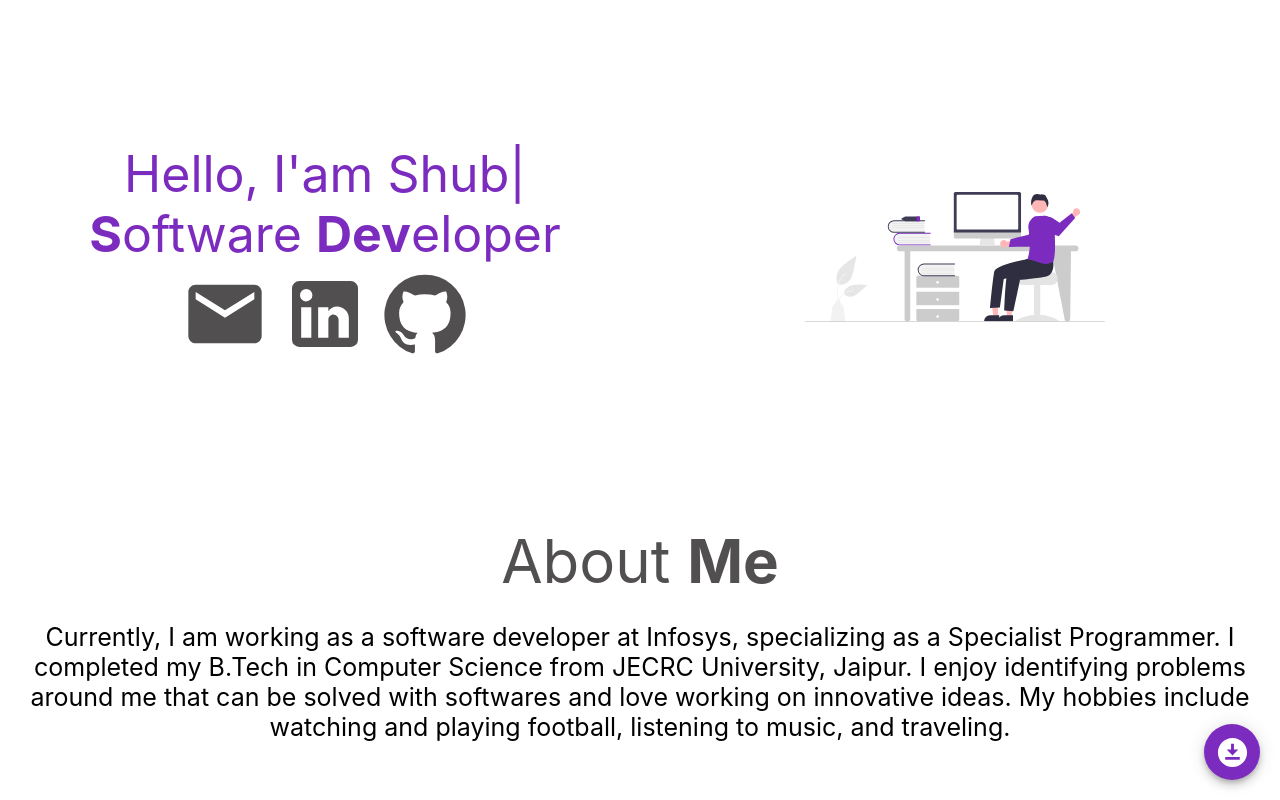
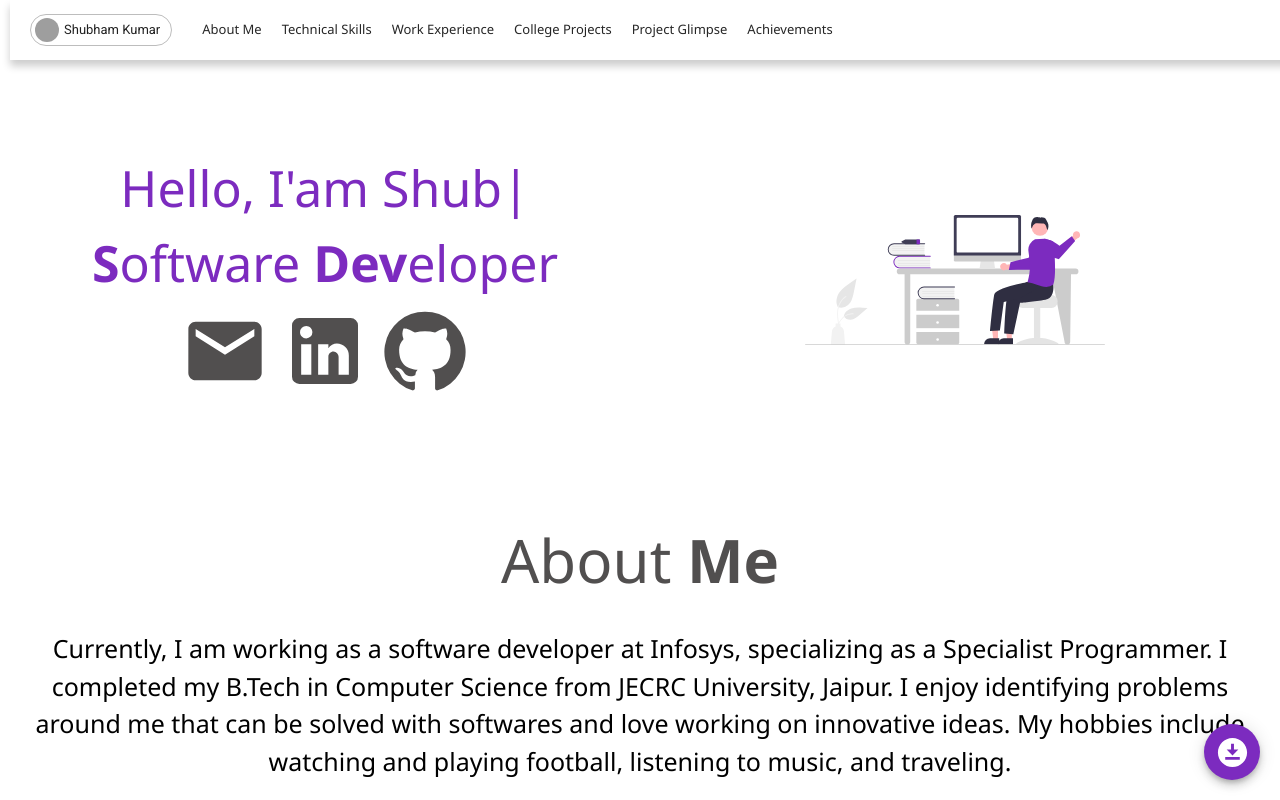
Before and after one commit to ShubhamKumar3010/portfolio, a React (Create React App) app: page / in a window 1280 px wide. Shown: the top 800 px of the page. Built offline with nearby package versions, Linux system fonts and the light colour scheme; grey boxes are pictures that could not be loaded.

Commit message:
"drawer added"

```diff
--- a/src/App.css
+++ b/src/App.css
@@ -1,6 +1,7 @@
 .App {
   text-align: center;
-  padding: 10px;
+  padding-left: 10px;
+  padding-right: 10px;
 }
 
 .App-logo {
@@ -39,7 +40,7 @@
 }
 
 ::-webkit-scrollbar-thumb {
-  background: #9858cd;
+  background: #514f4f;
   height: 30px;
   border-radius: 5px;
 }
--- a/src/App.tsx
+++ b/src/App.tsx
@@ -9,6 +9,7 @@ import ExperienceCard from "./components/ExperienceCard";
 import ProjectCard from "./components/ProjectCard";
 import Gallery from "./components/Gallery";
 import Achievements from "./components/Achievement";
+import Footer from "./components/Footer";
 
 function App() {
   return (
@@ -51,6 +52,9 @@ function App() {
             <Achievements />
           </section>
         </section>
+        <footer>
+          <Footer />
+        </footer>
         <FloatingButton />
       </div>
     </>
--- /dev/null
+++ b/src/components/DrawerTab.tsx
@@ -0,0 +1,58 @@
+import * as React from "react";
+import Box from "@mui/joy/Box";
+import IconButton from "@mui/joy/IconButton";
+import Drawer from "@mui/joy/Drawer";
+import Input from "@mui/joy/Input";
+import List from "@mui/joy/List";
+import ListItemButton from "@mui/joy/ListItemButton";
+import Typography from "@mui/joy/Typography";
+import ModalClose from "@mui/joy/ModalClose";
+import Menu from "@mui/icons-material/Menu";
+import Search from "@mui/icons-material/Search";
+
+export default function DrawerTab() {
+  const [open, setOpen] = React.useState(false);
+
+  return (
+    <React.Fragment>
+      <IconButton
+        variant="outlined"
+        color="neutral"
+        onClick={() => setOpen(true)}
+      >
+        <Menu />
+      </IconButton>
+      <Drawer open={open} onClose={() => setOpen(false)}>
+        <Box
+          sx={{
+            display: "flex",
+            alignItems: "center",
+            gap: 0.5,
+            ml: "auto",
+            mt: 1,
+            mr: 2,
+          }}
+        >
+          <ModalClose id="close-icon" sx={{ position: "initial" }} />
+        </Box>
+        <List
+          size="lg"
+          component="nav"
+          sx={{
+            flex: "none",
+            fontSize: "xl",
+            "& > div": { justifyContent: "center" },
+          }}
+        >
+          <ListItemButton sx={{ fontWeight: "lg" }}>Home</ListItemButton>
+          <ListItemButton>About Me</ListItemButton>
+          <ListItemButton>Technical Skills</ListItemButton>
+          <ListItemButton>Work Experience</ListItemButton>
+          <ListItemButton>College Projects</ListItemButton>
+          <ListItemButton>Project Glimpse</ListItemButton>
+          <ListItemButton>Achievements</ListItemButton>
+        </List>
+      </Drawer>
+    </React.Fragment>
+  );
+}
--- /dev/null
+++ b/src/components/Footer.tsx
@@ -0,0 +1,7 @@
+import React from "react";
+
+function Footer() {
+  return <div></div>;
+}
+
+export default Footer;
--- a/src/components/Gallery.tsx
+++ b/src/components/Gallery.tsx
@@ -40,7 +40,7 @@ const Gallery: React.FC = () => {
                     src={`${item}?w=248&fit=crop&auto=format`}
                     alt={item + "_gallery"}
                     loading="lazy"
-                    style={{ borderRadius: "20px" }}
+                    style={{ borderRadius: "10px" }}
                   />
                 </ImageListItem>
               ))}
--- a/src/components/HeaderDisplay.tsx
+++ b/src/components/HeaderDisplay.tsx
@@ -36,6 +36,7 @@ const HeaderDisplay: React.FC<HeaderDisplayProps> = ({
         flexGrow={1}
         alignItems="center"
         justifyContent="center"
+        marginTop="70px"
       >
         <Grid
           padding={isMobileView ? "30px" : "15px"}
--- /dev/null
+++ b/src/components/Navbar.css
@@ -0,0 +1,329 @@
+* {
+    box-sizing: border-box;
+    margin: 0;
+    padding: 0;
+}
+
+body {
+    font-family: 'Segoe UI', Tahoma, Geneva, Verdana, sans-serif;
+    background: #fff;
+    color: #000;
+    font-size: 15px;
+    line-height: 1.5;
+}
+
+a {
+    color: #262626;
+    text-decoration: none;
+}
+
+ul {
+    list-style: none;
+}
+
+.container {
+    width: 100%;
+    margin: auto;
+
+}
+
+/* Nav */
+.main-nav {
+    display: flex;
+    align-items: center;
+    justify-content: space-between;
+    height: 60px;
+    padding: 20px;
+    box-shadow: 0px 6px 8px rgba(0, 0, 0, 0.2);
+    font-size: 13px;
+    position: fixed;
+    z-index: 1000;
+    background: white;
+    width: 100%;
+}
+
+.main-nav .logo {
+    width: 110px;
+}
+
+.main-nav ul {
+    display: flex;
+}
+
+.main-nav ul li {
+    padding: 0 10px;
+}
+
+.main-nav ul li a {
+    padding-bottom: 2px;
+}
+
+.main-nav ul li a:hover {
+    border-bottom: 2px solid #7c2bbf;
+}
+
+.main-nav ul.main-menu {
+    flex: 1;
+    margin-left: 20px;
+}
+
+.menu-btn {
+    cursor: pointer;
+    position: absolute;
+    top: 20px;
+    right: 30px;
+    z-index: 2;
+    display: none;
+}
+
+.btn {
+    cursor: pointer;
+    display: inline-block;
+    border: 0;
+    font-weight: bold;
+    padding: 10px 20px;
+    background: #262626;
+    color: #fff;
+    font-size: 15px;
+    ;
+}
+
+.btn:hover {
+    opacity: 0.9;
+}
+
+.dark {
+    color: #fff;
+}
+
+.dark .btn {
+    background: #f4f4f4;
+    color: #333;
+}
+
+/* Showcase */
+.showcase {
+    width: 100%;
+    height: 400px;
+    background: url('https://i.ibb.co/zGSDGCL/slide1.png') no-repeat center center/cover;
+    display: flex;
+    flex-direction: column;
+    align-items: center;
+    text-align: center;
+    justify-content: flex-end;
+    padding-bottom: 50px;
+    margin-bottom: 20px;
+}
+
+.showcase h2,
+.showcase p {
+    margin-bottom: 10px;
+}
+
+.showcase .btn {
+    margin-top: 20px;
+}
+
+/* Home cards */
+.home-cards {
+    display: grid;
+    grid-template-columns: repeat(4, 1fr);
+    grid-gap: 20px;
+    margin-bottom: 40px;
+}
+
+.home-cards img {
+    width: 100%;
+    margin-bottom: 20px;
+}
+
+.home-cards h3 {
+    margin-bottom: 5px;
+}
+
+.home-cards a {
+    display: inline-block;
+    padding-top: 10px;
+    color: #0067b8;
+    text-transform: uppercase;
+    font-weight: bold;
+}
+
+.home-cards a:hover i {
+    margin-left: 10px;
+}
+
+/* Xbox */
+.xbox {
+    width: 100%;
+    height: 350px;
+    background: url('https://i.ibb.co/tBJGPD9/xbox.png') no-repeat center center/cover;
+    margin-bottom: 20px;
+}
+
+.xbox .content {
+    width: 40%;
+    padding: 50px 0 0 30px;
+}
+
+.xbox p,
+.carbon p {
+    margin: 10px 0 20px;
+}
+
+/* Carbon */
+.carbon {
+    width: 100%;
+    height: 350px;
+    background: url('https://i.ibb.co/72cgtsz/carbon.jpg') no-repeat center center/cover;
+}
+
+.carbon .content {
+    width: 55%;
+    padding: 100px 0 0 30px;
+}
+
+/* Follow */
+.follow {
+    display: flex;
+    align-items: center;
+    justify-content: flex-start;
+    margin: 30px 0 30px;
+}
+
+.follow * {
+    margin-right: 10px;
+}
+
+/* Links */
+.links {
+    background: #f2f2f2;
+    color: #616161;
+    font-size: 12px;
+    padding: 35px 0;
+}
+
+.links-inner {
+    max-width: 1100px;
+    margin: 0 auto;
+    padding: 0 20px;
+    display: grid;
+    grid-template-columns: repeat(6, 1fr);
+    grid-gap: 10px;
+    align-items: flex-start;
+    justify-content: center;
+}
+
+.links li {
+    line-height: 2.8;
+}
+
+/* Footer */
+.footer {
+    background: #f2f2f2;
+    color: #616161;
+    font-size: 12px;
+    padding: 20px 0;
+}
+
+.footer-inner {
+    max-width: 1100px;
+    margin: 0 auto;
+    padding: 0 20px 0 20px;
+    display: flex;
+    align-items: center;
+    justify-content: space-between;
+}
+
+.footer div {
+    margin-bottom: 20px;
+    display: flex;
+    align-items: center;
+}
+
+.footer div i {
+    margin-right: 10px;
+}
+
+.footer ul {
+    display: flex;
+    flex-wrap: wrap;
+}
+
+.footer li {
+    margin-right: 30px;
+    margin-bottom: 20px;
+}
+
+@media(max-width: 700px) {
+    .menu-btn {
+        display: block;
+    }
+
+    .menu-btn:hover {
+        opacity: 0.5;
+    }
+
+    .main-nav ul.main-menu {
+        display: block;
+        position: absolute;
+        top: 0;
+        left: 0;
+        background: #f2f2f2;
+        width: 50%;
+        height: 100%;
+        border-right: #ccc 1px solid;
+        opacity: 0.9;
+        padding: 30px;
+        transform: translateX(-500px);
+        transition: transform 0.5s ease-in-out;
+    }
+
+    .main-nav ul.main-menu li {
+        padding: 10px;
+        border-bottom: #ccc solid 1px;
+        font-size: 14px;
+    }
+
+    .main-nav ul.main-menu li:last-child {
+        border-bottom: 0;
+    }
+
+    .main-nav ul.main-menu.show {
+        transform: translateX(-20px);
+    }
+
+    .home-cards {
+        grid-template-columns: repeat(2, 1fr);
+    }
+
+    .xbox .content p {
+        display: none;
+    }
+
+    .xbox .content h2 {
+        margin-bottom: 20px;
+    }
+
+    .carbon .content {
+        width: 85%;
+    }
+
+    .links .links-inner {
+        grid-template-columns: repeat(2, 1fr);
+    }
+}
+
+@media(max-width: 500px) {
+    .home-cards {
+        grid-template-columns: 1fr;
+    }
+
+    .links .links-inner {
+        grid-template-columns: 1fr;
+    }
+
+    .links .links-inner ul {
+        margin-bottom: 20px;
+    }
+}
--- a/src/components/Navbar.tsx
+++ b/src/components/Navbar.tsx
@@ -1,7 +1,58 @@
-import React from "react";
+import "./Navbar.css";
+import Avatar from "@mui/material/Avatar";
+import { Chip, useMediaQuery, useTheme } from "@mui/material";
+import DrawerTab from "./DrawerTab";
 
 function Navbar() {
-  return <></>;
+  const theme = useTheme();
+  const isMobileView = useMediaQuery(theme.breakpoints.down("sm" || "md"));
+
+  return (
+    <>
+      <div className="container">
+        <nav className="main-nav">
+          <Chip
+            avatar={
+              <Avatar
+                alt="Shubham"
+                src={
+                  "https://media.licdn.com/dms/image/D4D03AQGZ7-JgrWYJWg/profile-displayphoto-shrink_400_400/0/1703011688377?e=1719446400&v=beta&t=MAepxqU9XiywnWewDc96myo6SKo34eURROLBxJ7Yvp0"
+                }
+              />
+            }
+            label="Shubham Kumar"
+            variant="outlined"
+          />
+          <ul className="main-menu">
+            <li>
+              <a href="#">About Me</a>
+            </li>
+            <li>
+              <a href="#">Technical Skills</a>
+            </li>
+            <li>
+              <a href="#">Work Experience</a>
+            </li>
+            <li>
+              <a href="#">College Projects</a>
+            </li>
+            <li>
+              <a href="#">Project Glimpse</a>
+            </li>
+            <li>
+              <a href="#">Achievements</a>
+            </li>
+          </ul>
+
+          <ul className="right-menu">
+            <li>
+              {isMobileView ? <DrawerTab /> : <></>}
+            </li>
+          </ul>
+        </nav>
+      </div>
+    </>
+  );
 }
 
 export default Navbar;
--- a/src/components/Project.css
+++ b/src/components/Project.css
@@ -10,7 +10,7 @@
     max-width: 500px;
     padding: 2.5px;
     border-radius: 15px;
-    border: 2px solid black;
+    border: 2px solid grey;
     background-color: rgba(255, 255, 255, 0.15);
     position: relative;
     overflow: hidden;
@@ -31,8 +31,8 @@
     content: "";
     position: absolute;
     bottom: 50%;
-    height: 300%;
-    width: 10rem;
+    height: 3000%;
+    width: 25rem;
     z-index: -1;
     background: linear-gradient(to right, transparent, #9272e4, transparent);
     transition: opacity 0.3s;
```
